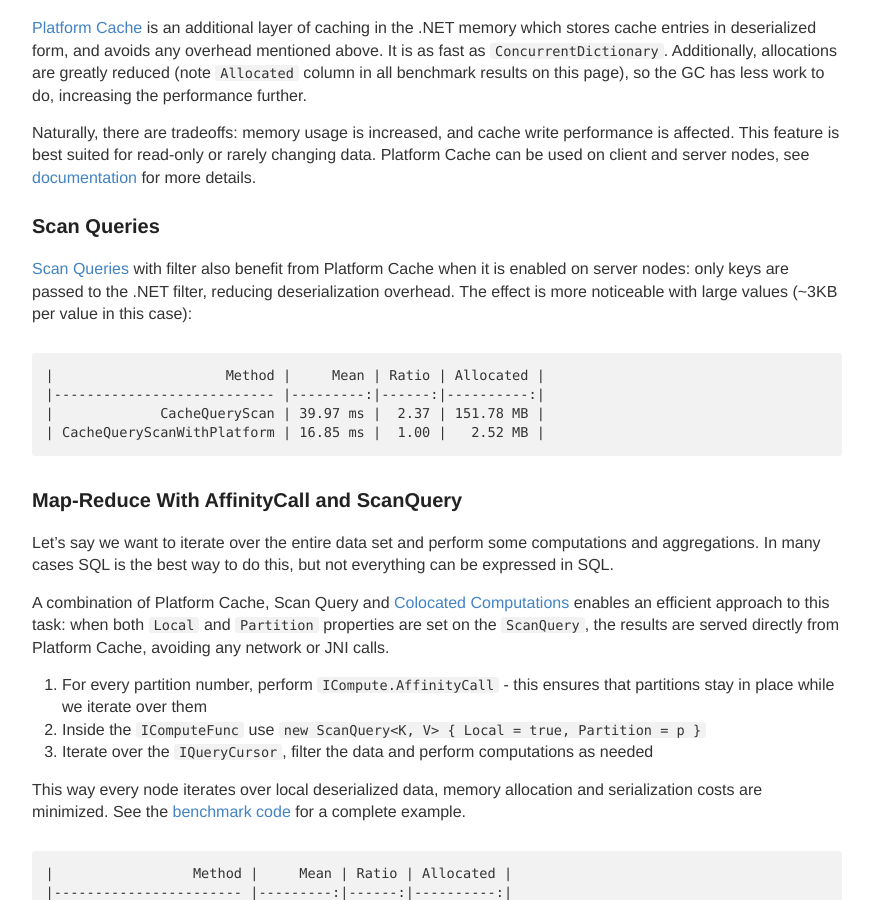
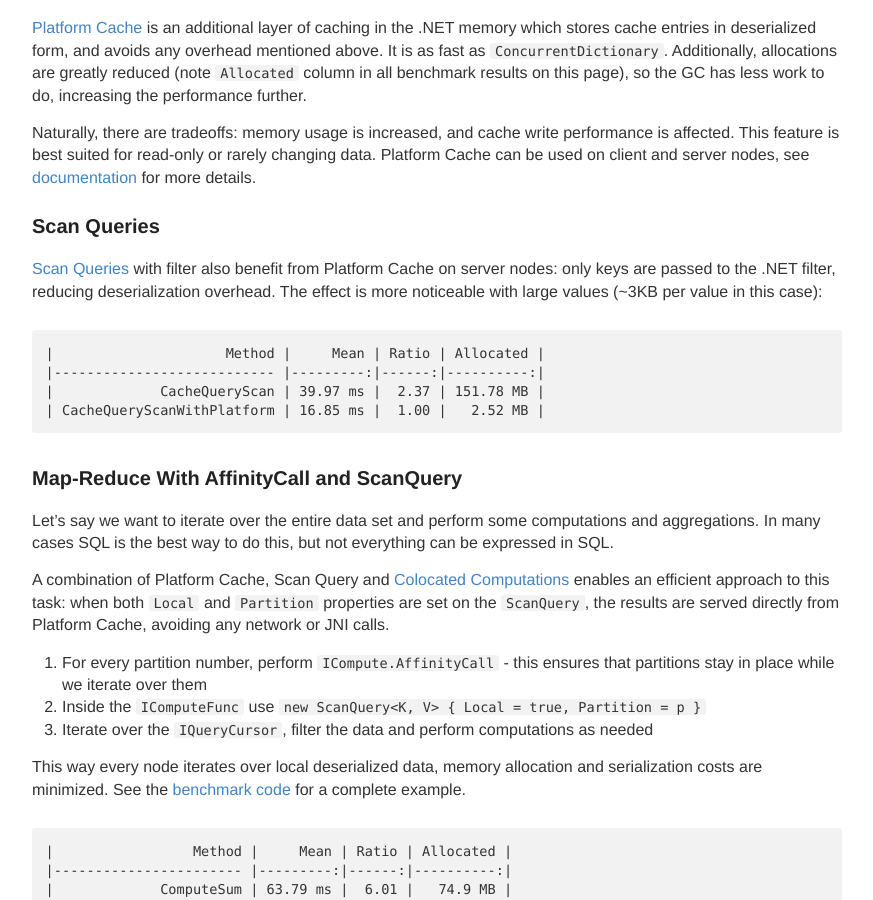
Before and after one commit to ptupitsyn/ptupitsyn.github.io, a Jekyll site: the page built from _posts/2020-10-26-Whats-New-In-Ignite-Net-2.9.md, in a window 1280 px wide and 900 px high, scrolled down 1003 px. Shown: the whole window, without its empty margins (203-1076 px from the left). Built offline with Jekyll 4.4.1, drawn with Linux system fonts in a browser that asks for light colours; comment, search, counter and statistics services are not loaded.

Commit message:
Ignite 2.9: wording

````diff
--- a/_posts/2020-10-26-Whats-New-In-Ignite-Net-2.9.md
+++ b/_posts/2020-10-26-Whats-New-In-Ignite-Net-2.9.md
@@ -33,7 +33,7 @@ Platform Cache can be used on client and server nodes, see [documentation](https
 
 ### Scan Queries
 
-[Scan Queries](https://ignite.apache.org/docs/latest/key-value-api/using-scan-queries) with filter also benefit from Platform Cache when it is enabled on server nodes:
+[Scan Queries](https://ignite.apache.org/docs/latest/key-value-api/using-scan-queries) with filter also benefit from Platform Cache on server nodes:
 only keys are passed to the .NET filter, reducing deserialization overhead. The effect is more noticeable with large values (~3KB per value in this case):
 
 ```
````
